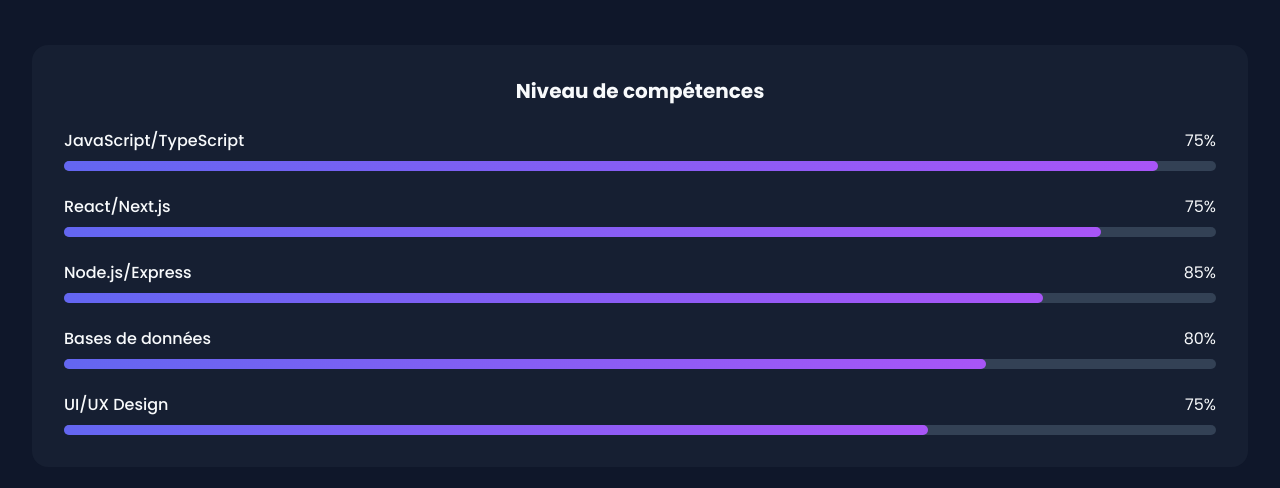
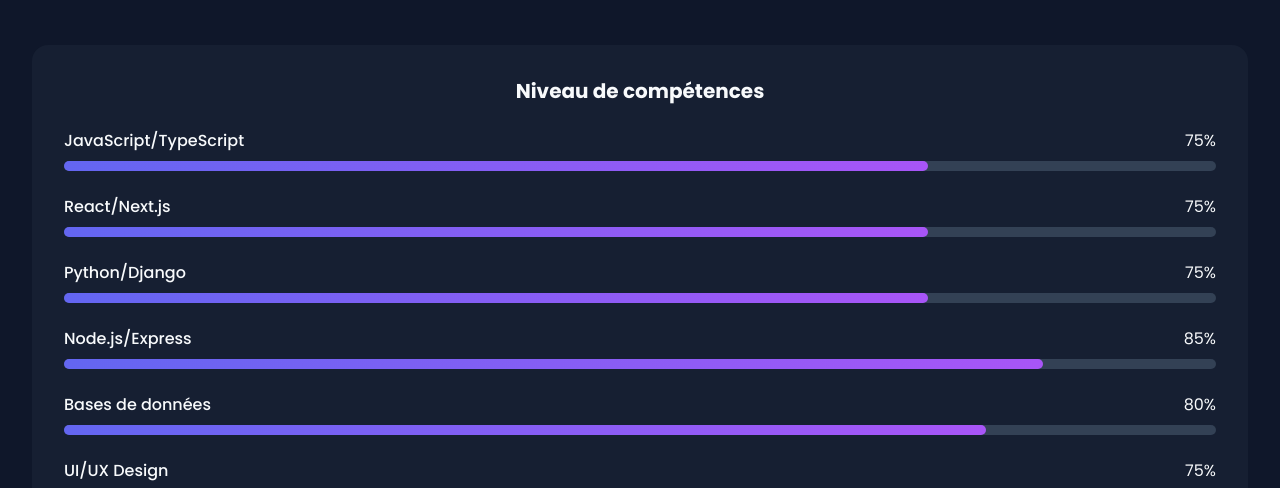
Before and after one commit to kimku003/3d-sites, a plain HTML site: page kimportfolio.html in a window 1280 px wide. Shown: the part 2251-2739 px from the top of the page. Drawn offline with nearby package versions, Linux system fonts and the light colour scheme.

Commit message:
update file

```diff
--- a/kimportfolio.html
+++ b/kimportfolio.html
@@ -219,7 +219,7 @@
             </div>
             <div>
                 <h3 class="text-2xl font-bold mb-6">Je suis un passionné de développement web</h3>
-                <p class="text-gray-300 mb-6">Avec plus de 5 ans d'expérience dans le développement web, j'ai eu l'opportunité de travailler sur divers projets allant des simples sites vitrines aux applications web complexes. Mon approche combine créativité et rigueur technique pour offrir des solutions optimales.</p>
+                <p class="text-gray-300 mb-6">Avec une panoplie de projets créés, j'ai eu l'opportunité de travailler sur divers projets allant des simples sites vitrines aux applications web et android complexes. Mon approche combine créativité et rigueur technique pour offrir des solutions optimales.</p>
 
                 <div class="grid grid-cols-2 gap-4 mb-8">
                     <div class="bg-slate-700 bg-opacity-50 p-4 rounded-xl">
@@ -229,7 +229,7 @@
                             </div>
                             <h4 class="font-semibold">Expérience</h4>
                         </div>
-                        <p class="text-sm text-gray-300">5+ ans dans le développement web fullstack</p>
+                        <p class="text-sm text-gray-300">3 + ans dans le développement web fullstack</p>
                     </div>
                     <div class="bg-slate-700 bg-opacity-50 p-4 rounded-xl">
                         <div class="flex items-center mb-2">
@@ -360,7 +360,7 @@
                         <span>75%</span>
                     </div>
                     <div class="w-full bg-slate-700 rounded-full h-2.5">
-                        <div class="bg-gradient-to-r from-indigo-500 to-purple-500 h-2.5 rounded-full" style="width: 95%"></div>
+                        <div class="bg-gradient-to-r from-indigo-500 to-purple-500 h-2.5 rounded-full" style="width: 75%"></div>
                     </div>
                 </div>
                 <div>
@@ -369,7 +369,16 @@
                         <span>75%</span>
                     </div>
                     <div class="w-full bg-slate-700 rounded-full h-2.5">
-                        <div class="bg-gradient-to-r from-indigo-500 to-purple-500 h-2.5 rounded-full" style="width: 90%"></div>
+                        <div class="bg-gradient-to-r from-indigo-500 to-purple-500 h-2.5 rounded-full" style="width: 75%"></div>
+                    </div>
+                </div>
+                <div>
+                    <div class="flex justify-between mb-2">
+                        <span class="font-medium">Python/Django</span>
+                        <span>75%</span>
+                    </div>
+                    <div class="w-full bg-slate-700 rounded-full h-2.5">
+                        <div class="bg-gradient-to-r from-indigo-500 to-purple-500 h-2.5 rounded-full" style="width: 75%"></div>
                     </div>
                 </div>
                 <div>
@@ -580,7 +589,7 @@
         </div>
 
         <div class="text-center mt-12">
-            <a href="#" class="inline-flex items-center px-6 py-3 border border-indigo-500 text-indigo-400 hover:bg-indigo-900 hover:bg-opacity-30 rounded-lg font-medium transition transform hover:scale-105">
+            <a href="https://github.com/kimku003"" class="inline-flex items-center px-6 py-3 border border-indigo-500 text-indigo-400 hover:bg-indigo-900 hover:bg-opacity-30 rounded-lg font-medium transition transform hover:scale-105">
                 Voir plus de projets <i class="fas fa-arrow-right ml-2"></i>
             </a>
         </div>
```
